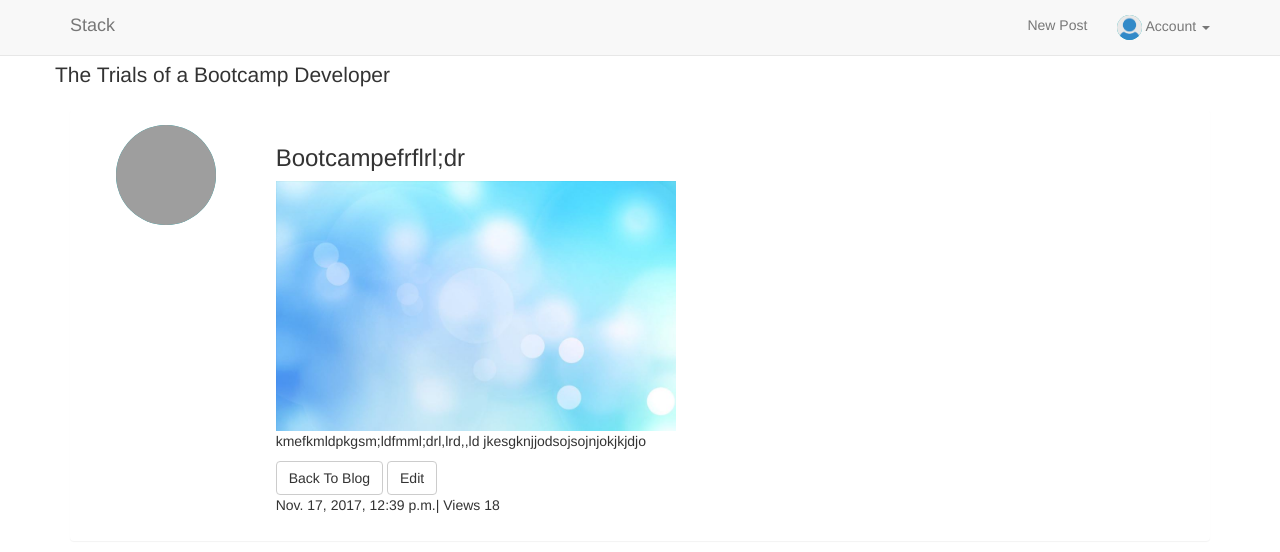
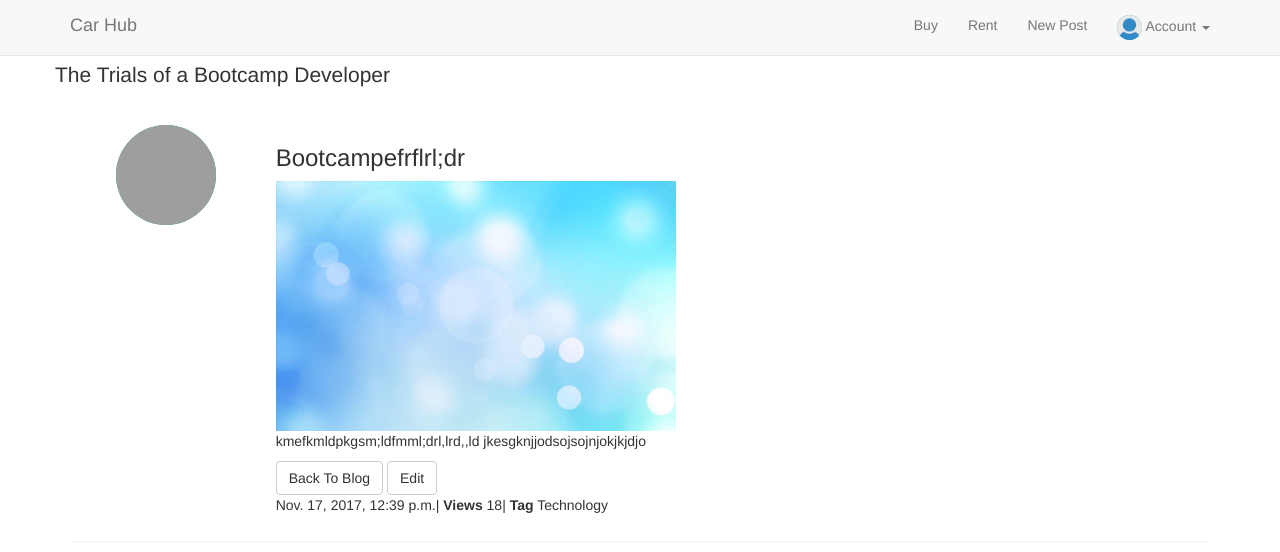
Before and after one commit to happiness11/djangoblog, a Django app: page /blog/post/1 in a window 1280 px wide. Shown: the top 552 px of the page. Run offline with Django 3.2, Linux system fonts and the light colour scheme; data comes from the database, SQL or seed files in the repository; both versions use the stored data as it was after the commit; parts of the project's set-up code (start-up, migrations or seed data) failed here and were passed over; some libraries are stand-ins or nearby versions; grey boxes are pictures that could not be loaded.

Commit message:
files added

```diff
--- a/blog/models.py
+++ b/blog/models.py
@@ -20,9 +20,9 @@ class Post(models.Model):
     tag = models.CharField(max_length=30, blank=True, null=True)
     image = models.ImageField(upload_to="images", blank=True, null=True)
 
+    def __str__(self):
+        return self.title
+
 def publish(self):
         self.published_date = timezone.now()
         self.save()
-
-def __str__(self):
-        return self.title
--- a/blog/templates/viewpost.html
+++ b/blog/templates/viewpost.html
@@ -18,7 +18,8 @@
                     <p>{{ post.content }}</p>
                     <button class="btn btn-default" onclick="location.href='{% url 'home' %}'">Back To Blog</button>
                     <button class="btn btn-default" onclick="location.href='{% url 'editpost' post.id %}'">Edit</button>
-                    <p>{{ post.published_date }}| Views {{ post.views }}</p>
+                    <p>{{ post.published_date }}| <strong>Views</strong> {{ post.views }}| <strong>Tag</strong> {{ post.tag }}</p>
+
                 </div>
             </div>
         </div>
--- a/templates/base.html
+++ b/templates/base.html
@@ -20,10 +20,12 @@
                 <span class="icon-bar"></span>
                 <span class="icon-bar"></span>
             </button>
-            <a class="navbar-brand" href="{% url 'home' %}">Stack</a>
+            <a class="navbar-brand" href="{% url 'home' %}">Car Hub</a>
         </div>
         <div id="navbar" class="navbar-collapse collapse">
             <ul class="nav navbar-nav navbar-right">
+                <li><a href="{% url 'home' %}">Buy</a></li>
+                <li><a href="{% url 'home' %}">Rent</a></li>
                 <li><a href="{% url 'newpost' %}">New Post</a></li>
                 <li class="dropdown">
                     <a href="#" class="dropdown-toggle" data-toggle="dropdown" role="button" aria-haspopup="true"
```
Also changed, not shown: db.sqlite3.
